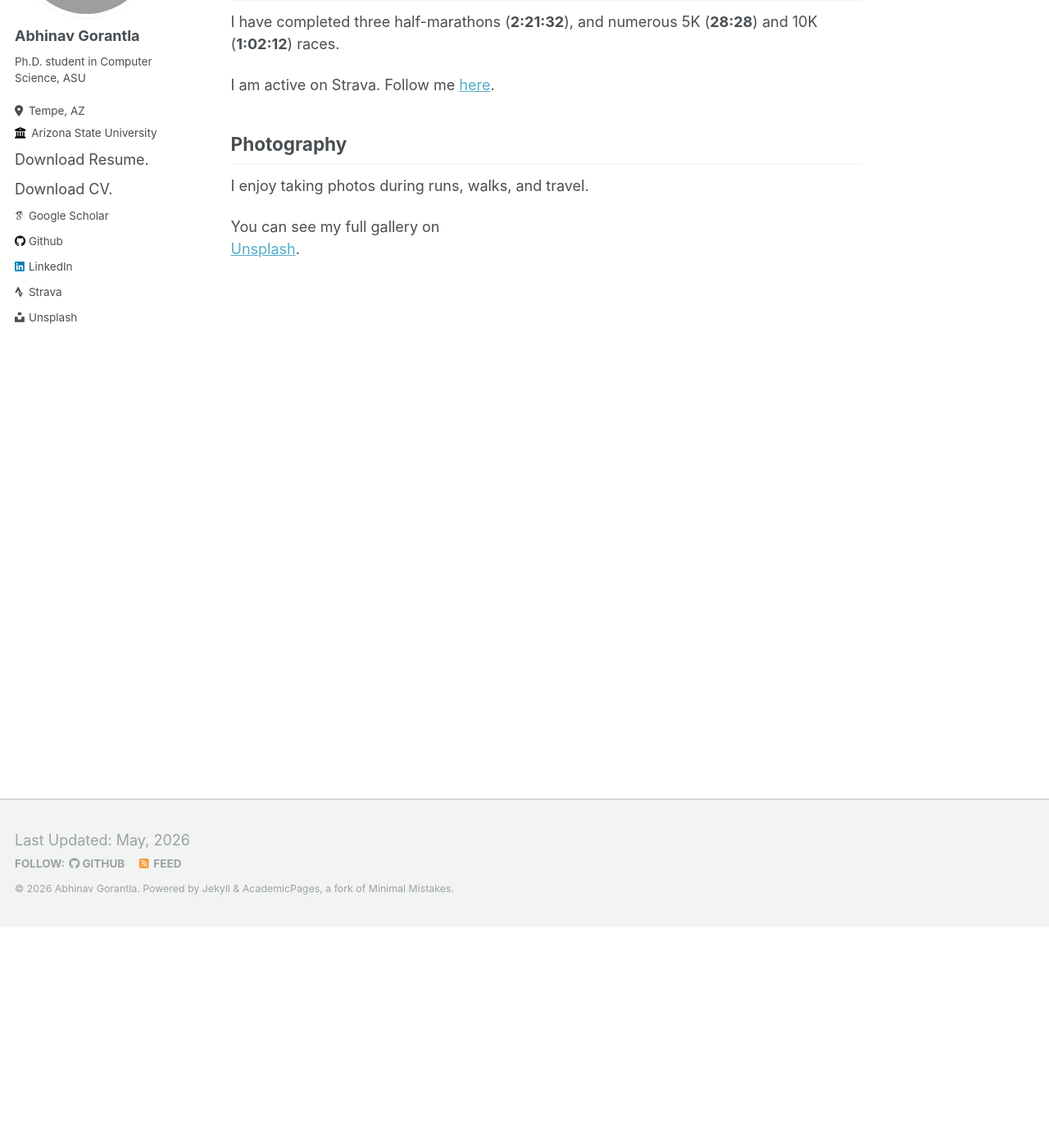
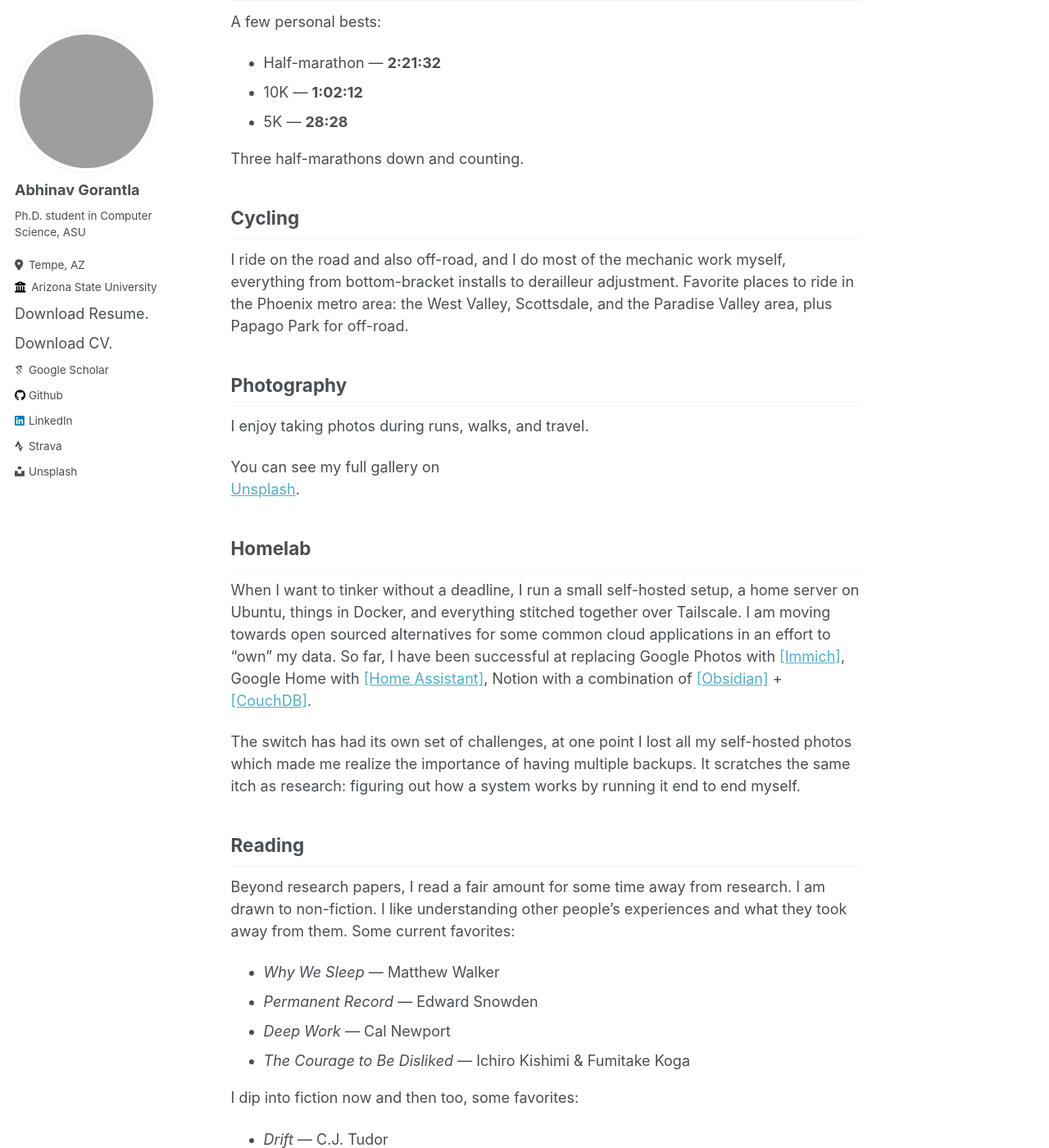
Before and after one commit to AbhinavGor/abhinavgor.github.io, a Jekyll site: the page built from _pages/not_work.md, in a window 1280 px wide and 1400 px high, scrolled down 270 px. Shown: the whole window at 82% size. Built offline with Jekyll 4.4.1, drawn with Linux system fonts in a browser that asks for light colours; some web fonts are replaced; some of the changed text lies outside the part shown; grey boxes are pictures that could not be loaded.

Commit message:
update not work

```diff
--- a/_pages/not_work.md
+++ b/_pages/not_work.md
@@ -6,13 +6,18 @@ redirect_from:
   - /not_work.html
 ---
 
-This page is for non-academic things I enjoy—mainly running, cycling and photography.
+A page for the things that have nothing to do with my research and academic work.
 
 ## Running
+A few personal bests:
+- Half-marathon — **2:21:32**
+- 10K — **1:02:12**
+- 5K — **28:28**
 
-I have completed three half-marathons (**2:21:32**), and numerous 5K (**28:28**) and 10K (**1:02:12**) races.
+Three half-marathons down and counting.
 
-I am active on Strava. Follow me [here](https://www.strava.com/athletes/43863750).
+## Cycling
+I ride on the road and also off-road, and I do most of the mechanic work myself, everything from bottom-bracket installs to derailleur adjustment. Favorite places to ride in the Phoenix metro area: the West Valley, Scottsdale, and the Paradise Valley area, plus Papago Park for off-road.
 
 ## Photography
 
@@ -20,3 +25,22 @@ I enjoy taking photos during runs, walks, and travel.
 
 You can see my full gallery on
 [Unsplash](https://unsplash.com/@abhinavgorantla).
+
+## Homelab
+When I want to tinker without a deadline, I run a small self-hosted setup, a home server on Ubuntu, things in Docker, and everything stitched together over Tailscale. I am moving towards open sourced alternatives for some common cloud applications in an effort to "own" my data. So far, I have been successful at replacing Google Photos with [[Immich]](https://immich.app/), Google Home with [[Home Assistant]](https://www.home-assistant.io/), Notion with a combination of [[Obsidian]](https://obsidian.md/) + [[CouchDB]](https://couchdb.apache.org/).
+
+The switch has had its own set of challenges, at one point I lost all my self-hosted photos which made me realize the importance of having multiple backups.
+It scratches the same itch as research: figuring out how a system works by running it end to end myself.
+
+## Reading
+Beyond research papers, I read a fair amount for some time away from research. I am drawn to non-fiction. I like understanding other people's experiences and what they took away from them. Some current favorites:
+- *Why We Sleep* — Matthew Walker
+- *Permanent Record* — Edward Snowden
+- *Deep Work* — Cal Newport
+- *The Courage to Be Disliked* — Ichiro Kishimi & Fumitake Koga
+
+I dip into fiction now and then too, some favorites:
+
+- *Drift* — C.J. Tudor
+- *Project Hail Mary* — Andy Weir
+- *The Godfather* — Mario Puzo
```
